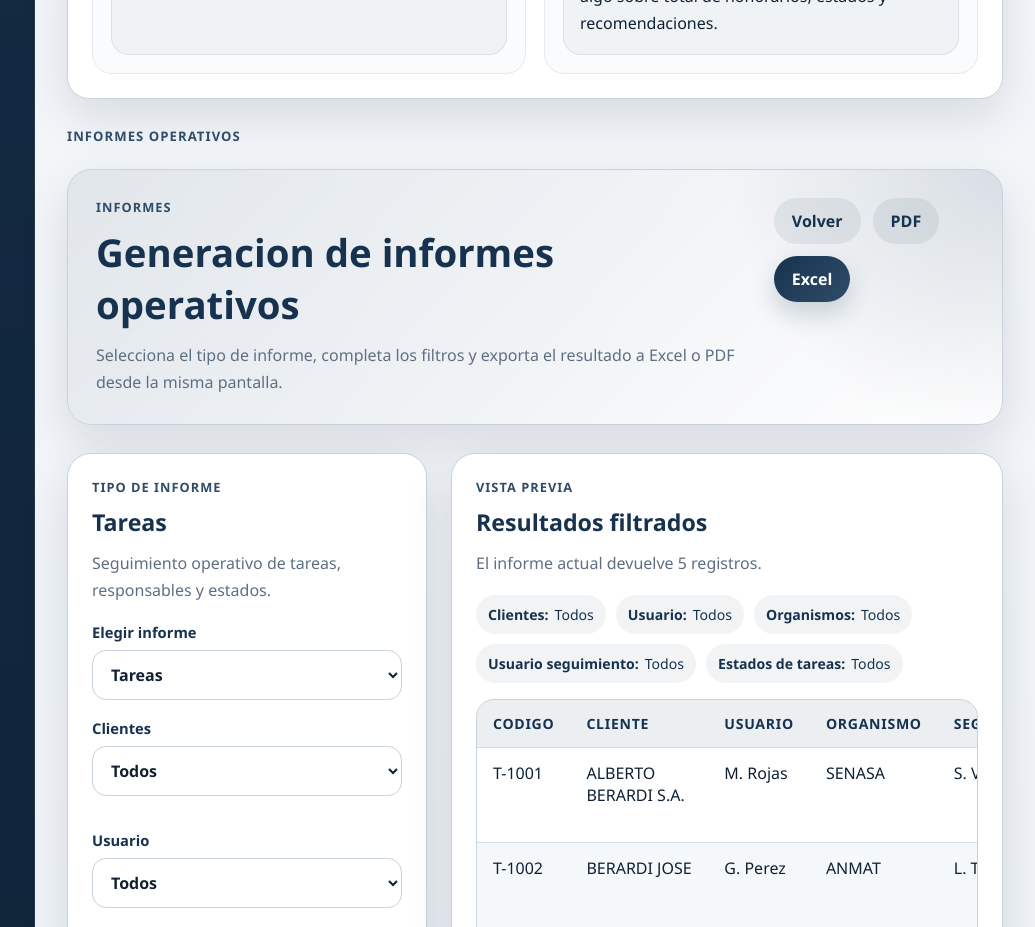
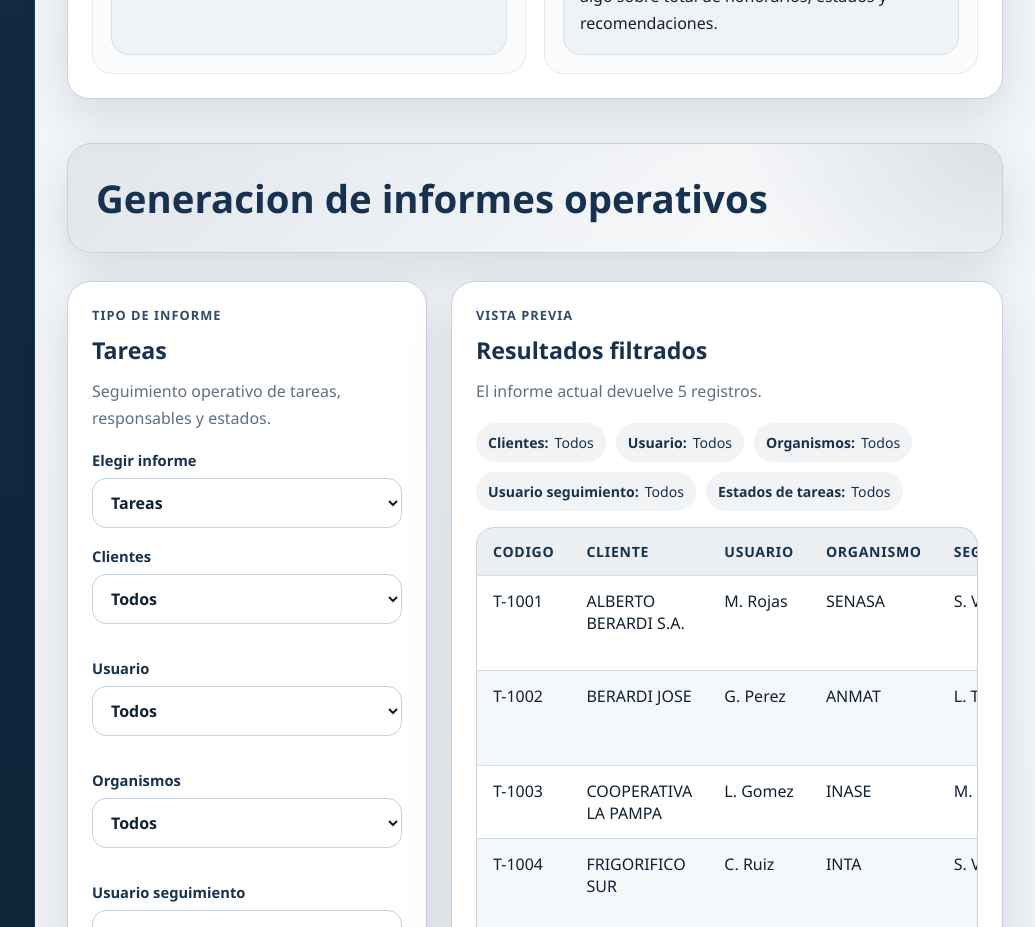
Before and after one commit to serena-giacomelli/Dashboard-BI-IA, a React (Vite) app: page /dashboard in a window 1280 px wide. Shown: the part 1180-2107 px from the top of the page, without its empty margins (245-1280 px from the left). Built offline with nearby package versions, Linux system fonts and the light colour scheme.

Commit message:
FIX SYLES

```diff
--- a/src/pages/Dashboard.jsx
+++ b/src/pages/Dashboard.jsx
@@ -36,11 +36,7 @@ function Dashboard() {
 
         <section className={styles.sectionBlock}>
           <div className={styles.sectionHeader}>
-            <div>
-              <p className={styles.sectionKicker}>Informes operativos</p>
-            </div>
           </div>
-
           <Informes />
         </section>
       </div>
--- a/src/pages/Informes.jsx
+++ b/src/pages/Informes.jsx
@@ -226,23 +226,7 @@ function Informes() {
     <section className={styles.page}>
       <header className={styles.hero}>
         <div className={styles.heroCopy}>
-          <p className={styles.kicker}>Informes</p>
           <h1>Generacion de informes operativos</h1>
-          <p className={styles.body}>
-            Selecciona el tipo de informe, completa los filtros y exporta el resultado a Excel o PDF desde la misma pantalla.
-          </p>
-        </div>
-
-        <div className={styles.heroActions}>
-          <button className={`${styles.button} ${styles.secondaryButton}`} type="button" onClick={() => navigate('/dashboard')}>
-            Volver
-          </button>
-          <button className={`${styles.button} ${styles.secondaryButton}`} type="button" onClick={handleExportPdf}>
-            PDF
-          </button>
-          <button className={`${styles.button} ${styles.primaryButton}`} type="button" onClick={handleExportExcel}>
-            Excel
-          </button>
         </div>
       </header>
 
```
